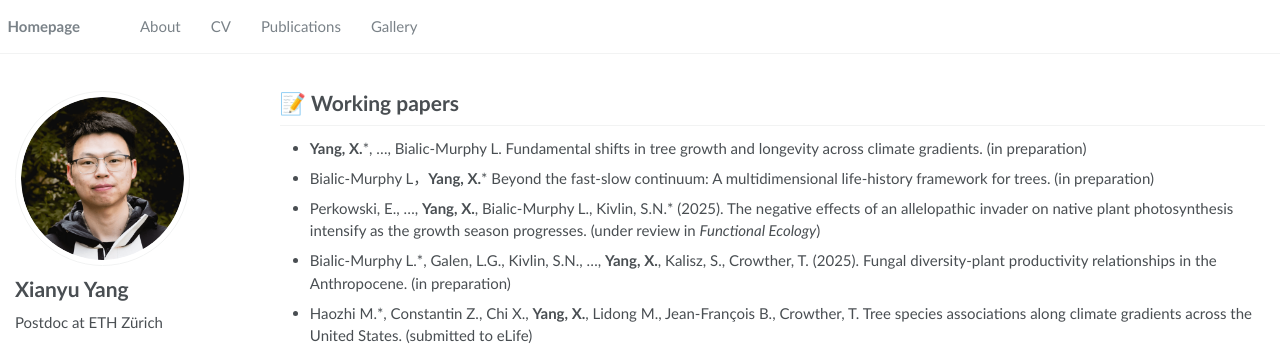
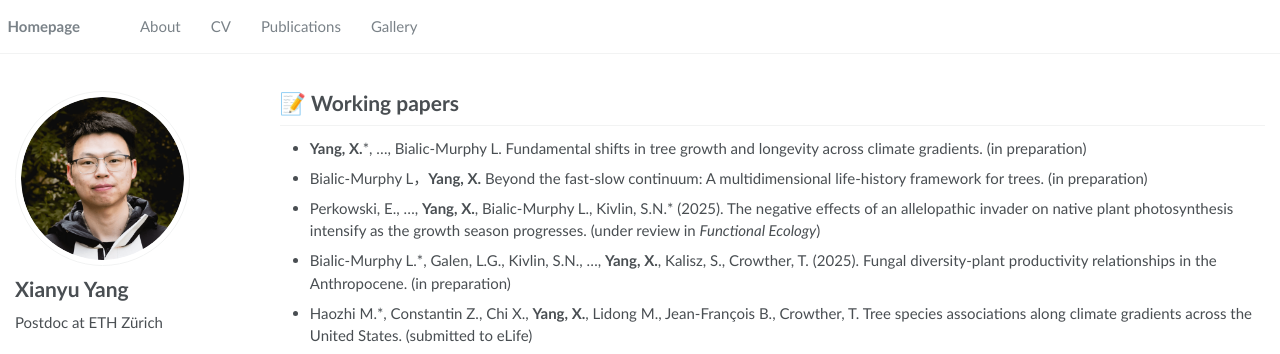
Before and after one commit to Xianyu-Yang/xianyu-yang.github.io, a Jekyll site: the page built from _pages/publications.md, in a window 1280 px wide and 900 px high. Shown: the top 354 px of the window. Built offline with Jekyll 4.4.1, drawn with Linux system fonts in a browser that asks for light colours; some web fonts are replaced.

```diff
--- a/_pages/publications.md
+++ b/_pages/publications.md
@@ -8,7 +8,7 @@ author_profile: true
 # 📝 Working papers
 - **Yang, X.**\*, ..., Bialic-Murphy L. Fundamental shifts in tree growth and longevity across climate gradients. (in preparation)
 
-- Bialic-Murphy L，**Yang, X.**\* Beyond the fast-slow continuum: A multidimensional life-history framework for trees. (in preparation)
+- Bialic-Murphy L，**Yang, X.** Beyond the fast-slow continuum: A multidimensional life-history framework for trees. (in preparation)
 
 - Perkowski, E., ..., **Yang, X.**, Bialic-Murphy L., Kivlin, S.N.\* (2025). The negative effects of an allelopathic invader on native plant photosynthesis intensify as the growth season progresses. (under review in _Functional Ecology_)
 
```
